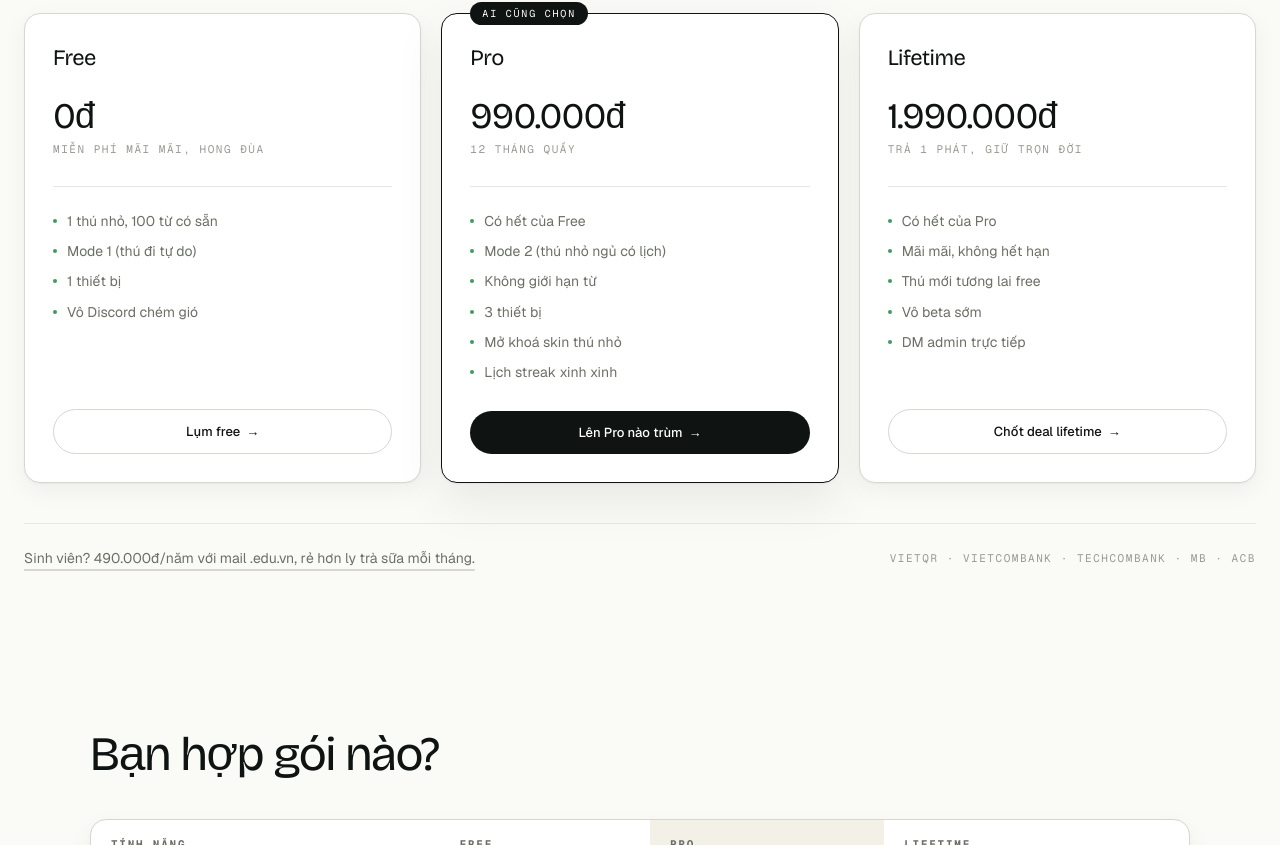
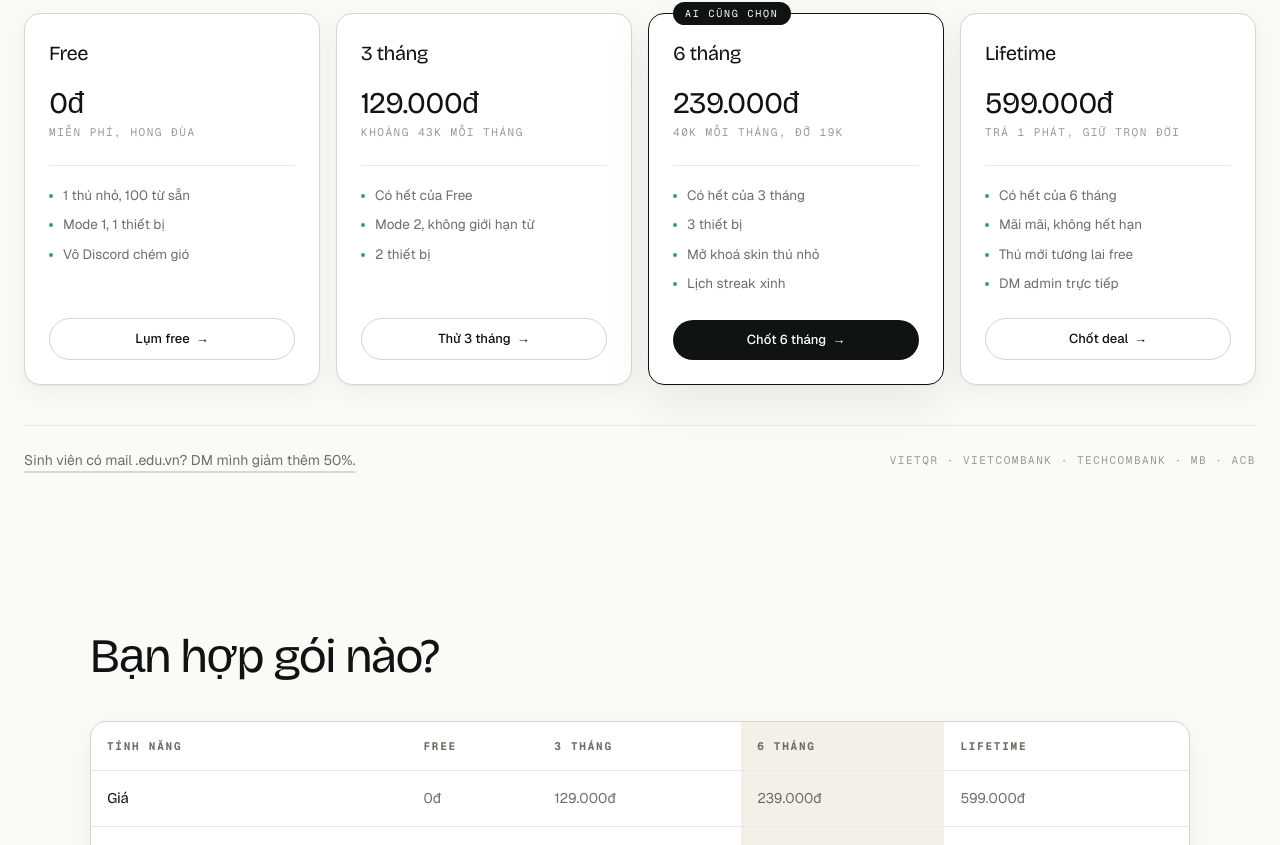
Before and after one commit to moonraisewg/vochi_web, a Next.js app: page /pricing in a window 1280 px wide. Shown: the part 375-1220 px from the top of the page. Built offline with nearby package versions, Linux system fonts and the light colour scheme.

Commit message:
feat(pricing): 4 plans (free, 3mo 129k, 6mo 239k, lifetime 599k)
Featured plan = 6 months (best monthly rate).
Compare table rebuilt with 5 columns (feature + 4 plans).
Checkout PLANS map updated; default = 6_months.

```diff
--- a/app/checkout/page.tsx
+++ b/app/checkout/page.tsx
@@ -6,9 +6,9 @@ import { PageShell } from "@/components/PageShell";
 import { motion } from "motion/react";
 
 const PLANS = {
-  pro_annual: { name: "Pro, 12 tháng", amount: 990_000 },
-  lifetime: { name: "Lifetime", amount: 1_990_000 },
-  student: { name: "Student", amount: 490_000 },
+  "3_months": { name: "3 tháng", amount: 129_000 },
+  "6_months": { name: "6 tháng", amount: 239_000 },
+  lifetime: { name: "Lifetime", amount: 599_000 },
 };
 
 function genMemo() {
@@ -17,8 +17,8 @@ function genMemo() {
 
 function CheckoutInner() {
   const params = useSearchParams();
-  const plan = (params.get("plan") ?? "pro_annual") as keyof typeof PLANS;
-  const planInfo = PLANS[plan] ?? PLANS.pro_annual;
+  const plan = (params.get("plan") ?? "6_months") as keyof typeof PLANS;
+  const planInfo = PLANS[plan] ?? PLANS["6_months"];
 
   const [memo] = useState(genMemo);
   const [secondsLeft, setSecondsLeft] = useState(900);
--- a/app/pricing/page.tsx
+++ b/app/pricing/page.tsx
@@ -8,32 +8,34 @@ import { motion } from "motion/react";
 const COMPARE = {
   vi: {
     title: "Bạn hợp gói nào?",
-    headers: ["Tính năng", "Free", "Pro", "Lifetime"],
+    headers: ["Tính năng", "Free", "3 tháng", "6 tháng", "Lifetime"],
     rows: [
-      ["Pet, Mode 1 (đi tự do)", "✓", "✓", "✓"],
-      ["Mode 2 (pet ngủ có lịch)", "-", "✓", "✓"],
-      ["Số từ tối đa", "100 (sẵn)", "Không giới hạn", "Không giới hạn"],
-      ["Đẩy CSV của bạn", "-", "✓", "✓"],
-      ["Pet skin", "1 (mặc định)", "Tất cả hiện có", "Tất cả, cả tương lai"],
-      ["Thiết bị", "1", "3", "5"],
-      ["Streak calendar và stats", "-", "✓", "✓"],
-      ["Hỗ trợ", "Discord", "Email dưới 48h", "Nhắn admin trực tiếp"],
-      ["Cập nhật", "Năm hiện tại", "12 tháng", "Trọn đời"],
+      ["Giá", "0đ", "129.000đ", "239.000đ", "599.000đ"],
+      ["Thú nhỏ, Mode 1 (đi tự do)", "✓", "✓", "✓", "✓"],
+      ["Mode 2 (thú ngủ có lịch)", "-", "✓", "✓", "✓"],
+      ["Số từ tối đa", "100", "Không giới hạn", "Không giới hạn", "Không giới hạn"],
+      ["Đẩy file của bạn", "-", "✓", "✓", "✓"],
+      ["Skin thú nhỏ", "1", "Mặc định", "Tất cả hiện có", "Tất cả, cả tương lai"],
+      ["Thiết bị", "1", "2", "3", "5"],
+      ["Lịch streak và stats", "-", "✓", "✓", "✓"],
+      ["Hỗ trợ", "Discord", "Email", "Email dưới 48h", "DM admin"],
+      ["Thời hạn", "Mãi mãi", "3 tháng", "6 tháng", "Trọn đời"],
     ],
   },
   en: {
     title: "Which plan fits?",
-    headers: ["Feature", "Free", "Pro", "Lifetime"],
+    headers: ["Feature", "Free", "3 months", "6 months", "Lifetime"],
     rows: [
-      ["Pet, Mode 1 (free-roam)", "✓", "✓", "✓"],
-      ["Mode 2 (scheduled wake-up)", "-", "✓", "✓"],
-      ["Word cap", "100 (seed)", "Unlimited", "Unlimited"],
-      ["Bring your own CSV", "-", "✓", "✓"],
-      ["Pet skins", "1 (default)", "All current", "All, future too"],
-      ["Devices", "1", "3", "5"],
-      ["Streak calendar and stats", "-", "✓", "✓"],
-      ["Support", "Discord", "Email under 48h", "DM the maker"],
-      ["Updates", "Current year", "12 months", "Lifetime"],
+      ["Price", "0đ", "129.000đ", "239.000đ", "599.000đ"],
+      ["Creature, Mode 1 (free-roam)", "✓", "✓", "✓", "✓"],
+      ["Mode 2 (scheduled wake-up)", "-", "✓", "✓", "✓"],
+      ["Word cap", "100", "Unlimited", "Unlimited", "Unlimited"],
+      ["Bring your own file", "-", "✓", "✓", "✓"],
+      ["Creature skins", "1", "Default only", "All current", "All, future too"],
+      ["Devices", "1", "2", "3", "5"],
+      ["Streak calendar and stats", "-", "✓", "✓", "✓"],
+      ["Support", "Discord", "Email", "Email under 48h", "DM the maker"],
+      ["Duration", "Forever", "3 months", "6 months", "Lifetime"],
     ],
   },
 };
@@ -58,8 +60,8 @@ export default function PricingPage() {
                       {COMPARE[lang].headers.map((h, i) => (
                         <th
                           key={h}
-                          className={`px-5 py-4 text-left font-mono text-[11px] uppercase tracking-[0.16em] text-[var(--color-ink-soft)] ${
-                            i === 2 ? "bg-[var(--color-tint)] text-[var(--color-ink)]" : ""
+                          className={`px-4 py-4 text-left font-mono text-[11px] uppercase tracking-[0.16em] text-[var(--color-ink-soft)] ${
+                            i === 3 ? "bg-[var(--color-tint)] text-[var(--color-ink)]" : ""
                           }`}
                         >
                           {h}
@@ -80,11 +82,11 @@ export default function PricingPage() {
                         {row.map((cell, ci) => (
                           <td
                             key={ci}
-                            className={`px-5 py-4 text-[14px] ${
+                            className={`px-4 py-4 text-[14px] ${
                               ci === 0
                                 ? "font-display text-[15px] text-[var(--color-ink)]"
                                 : "text-[var(--color-ink-soft)]"
-                            } ${ci === 2 ? "bg-[var(--color-tint)]" : ""}`}
+                            } ${ci === 3 ? "bg-[var(--color-tint)]" : ""}`}
                           >
                             {cell}
                           </td>
--- a/components/PricingTeaser.tsx
+++ b/components/PricingTeaser.tsx
@@ -13,50 +13,59 @@ const COPY = {
       {
         name: "Free",
         price: "0đ",
-        priceNote: "miễn phí mãi mãi, hong đùa",
+        priceNote: "miễn phí, hong đùa",
         cta: "Lụm free",
         href: "/download",
         features: [
-          "1 thú nhỏ, 100 từ có sẵn",
-          "Mode 1 (thú đi tự do)",
-          "1 thiết bị",
+          "1 thú nhỏ, 100 từ sẵn",
+          "Mode 1, 1 thiết bị",
           "Vô Discord chém gió",
         ],
         featured: false,
       },
       {
-        name: "Pro",
-        price: "990.000đ",
-        priceNote: "12 tháng quẩy",
-        cta: "Lên Pro nào trùm",
-        href: "/checkout?plan=pro_annual",
+        name: "3 tháng",
+        price: "129.000đ",
+        priceNote: "khoảng 43k mỗi tháng",
+        cta: "Thử 3 tháng",
+        href: "/checkout?plan=3_months",
         features: [
           "Có hết của Free",
-          "Mode 2 (thú nhỏ ngủ có lịch)",
-          "Không giới hạn từ",
+          "Mode 2, không giới hạn từ",
+          "2 thiết bị",
+        ],
+        featured: false,
+      },
+      {
+        name: "6 tháng",
+        price: "239.000đ",
+        priceNote: "40k mỗi tháng, đỡ 19k",
+        cta: "Chốt 6 tháng",
+        href: "/checkout?plan=6_months",
+        features: [
+          "Có hết của 3 tháng",
           "3 thiết bị",
           "Mở khoá skin thú nhỏ",
-          "Lịch streak xinh xinh",
+          "Lịch streak xinh",
         ],
         featured: true,
       },
       {
         name: "Lifetime",
-        price: "1.990.000đ",
+        price: "599.000đ",
         priceNote: "trả 1 phát, giữ trọn đời",
-        cta: "Chốt deal lifetime",
+        cta: "Chốt deal",
         href: "/checkout?plan=lifetime",
         features: [
-          "Có hết của Pro",
+          "Có hết của 6 tháng",
           "Mãi mãi, không hết hạn",
           "Thú mới tương lai free",
-          "Vô beta sớm",
           "DM admin trực tiếp",
         ],
         featured: false,
       },
     ],
-    student: "Sinh viên? 490.000đ/năm với mail .edu.vn, rẻ hơn ly trà sữa mỗi tháng.",
+    student: "Sinh viên có mail .edu.vn? DM mình giảm thêm 50%.",
   },
   en: {
     eyebrow: "Pricing · easy",
@@ -66,27 +75,37 @@ const COPY = {
       {
         name: "Free",
         price: "0đ",
-        priceNote: "free forever",
-        cta: "Download free",
+        priceNote: "free, like, forever",
+        cta: "Try it",
         href: "/download",
         features: [
           "1 creature, 100 seed words",
-          "Mode 1 (free-roam creature)",
-          "1 device",
-          "Community Discord",
+          "Mode 1, 1 device",
+          "Hang out on Discord",
         ],
         featured: false,
       },
       {
-        name: "Pro",
-        price: "990.000đ",
-        priceNote: "12 months",
-        cta: "Go Pro",
-        href: "/checkout?plan=pro_annual",
+        name: "3 months",
+        price: "129.000đ",
+        priceNote: "about 43k a month",
+        cta: "Try 3 months",
+        href: "/checkout?plan=3_months",
         features: [
           "Everything in Free",
-          "Mode 2 (scheduled wake-up)",
-          "Unlimited words",
+          "Mode 2, unlimited words",
+          "2 devices",
+        ],
+        featured: false,
+      },
+      {
+        name: "6 months",
+        price: "239.000đ",
+        priceNote: "40k a month, save 19k",
+        cta: "Get 6 months",
+        href: "/checkout?plan=6_months",
+        features: [
+          "Everything in 3 months",
           "3 devices",
           "Unlock creature skins",
           "Streak calendar",
@@ -95,21 +114,20 @@ const COPY = {
       },
       {
         name: "Lifetime",
-        price: "1.990.000đ",
+        price: "599.000đ",
         priceNote: "pay once, keep forever",
-        cta: "Get lifetime",
+        cta: "Lock it in",
         href: "/checkout?plan=lifetime",
         features: [
-          "Everything in Pro",
+          "Everything in 6 months",
           "Never expires",
-          "All future creature skins free",
-          "Early beta access",
+          "Future creature skins free",
           "DM the maker directly",
         ],
         featured: false,
       },
     ],
-    student: "Student with .edu.vn email? 490.000đ a year.",
+    student: "Student with .edu.vn email? DM me for 50% off.",
   },
 };
 
@@ -132,32 +150,32 @@ export function PricingTeaser({ lang }: { lang: Lang }) {
           </div>
         </div>
 
-        <div className="grid grid-cols-1 gap-5 md:grid-cols-3">
+        <div className="grid grid-cols-1 gap-4 md:grid-cols-2 lg:grid-cols-4">
           {t.plans.map((plan, idx) => (
             <motion.div
               key={plan.name}
               initial={{ opacity: 0, y: 18 }}
               whileInView={{ opacity: 1, y: 0 }}
               viewport={{ once: true, margin: "-80px" }}
-              transition={{ duration: 0.5, delay: idx * 0.06, ease: [0.16, 1, 0.3, 1] }}
-              className={`relative flex flex-col rounded-2xl border p-7 transition-shadow ${
+              transition={{ duration: 0.5, delay: idx * 0.05, ease: [0.16, 1, 0.3, 1] }}
+              className={`relative flex flex-col rounded-2xl border p-6 transition-shadow ${
                 plan.featured
                   ? "border-[var(--color-ink)] bg-[var(--color-surface)] lift-md"
                   : "border-[var(--color-hairline-strong)] bg-[var(--color-surface)] lift"
               }`}
             >
               {plan.featured && (
-                <div className="absolute -top-3 left-7 rounded-full bg-[var(--color-ink)] px-3 py-1 font-mono text-[10px] uppercase tracking-[0.18em] text-[var(--color-surface)]">
+                <div className="absolute -top-3 left-6 rounded-full bg-[var(--color-ink)] px-3 py-1 font-mono text-[10px] uppercase tracking-[0.18em] text-[var(--color-surface)]">
                   Ai cũng chọn
                 </div>
               )}
 
               <div className="flex items-baseline justify-between">
-                <h3 className="font-display text-[22px] tracking-tight">{plan.name}</h3>
+                <h3 className="font-display text-[20px] tracking-tight">{plan.name}</h3>
               </div>
 
-              <div className="mt-6">
-                <div className="font-display text-[36px] leading-none tracking-tight">
+              <div className="mt-5">
+                <div className="font-display text-[30px] leading-none tracking-tight">
                   {plan.price}
                 </div>
                 <div className="mt-1.5 font-mono text-[11px] uppercase tracking-[0.14em] text-[var(--color-ink-muted)]">
@@ -165,7 +183,7 @@ export function PricingTeaser({ lang }: { lang: Lang }) {
                 </div>
               </div>
 
-              <ul className="mt-7 flex-1 space-y-2.5 border-t border-[var(--color-hairline)] pt-6 text-[14px] leading-[1.45] text-[var(--color-ink-soft)]">
+              <ul className="mt-6 flex-1 space-y-2.5 border-t border-[var(--color-hairline)] pt-5 text-[13.5px] leading-[1.45] text-[var(--color-ink-soft)]">
                 {plan.features.map((f) => (
                   <li key={f} className="flex items-start gap-2.5">
                     <span className="mt-2 inline-block h-1 w-1 shrink-0 rounded-full bg-[var(--color-accent)]" />
@@ -176,7 +194,7 @@ export function PricingTeaser({ lang }: { lang: Lang }) {
 
               <Link
                 href={plan.href}
-                className={`mt-7 inline-flex items-center justify-center gap-1.5 rounded-full px-5 py-3 text-[13px] font-medium transition-colors ${
+                className={`mt-6 inline-flex items-center justify-center gap-1.5 rounded-full px-4 py-2.5 text-[13px] font-medium transition-colors ${
                   plan.featured
                     ? "bg-[var(--color-ink)] text-[var(--color-surface)] hover:bg-[var(--color-accent-deep)]"
                     : "border border-[var(--color-hairline-strong)] bg-[var(--color-surface)] text-[var(--color-ink)] hover:bg-[var(--color-tint)]"
```
